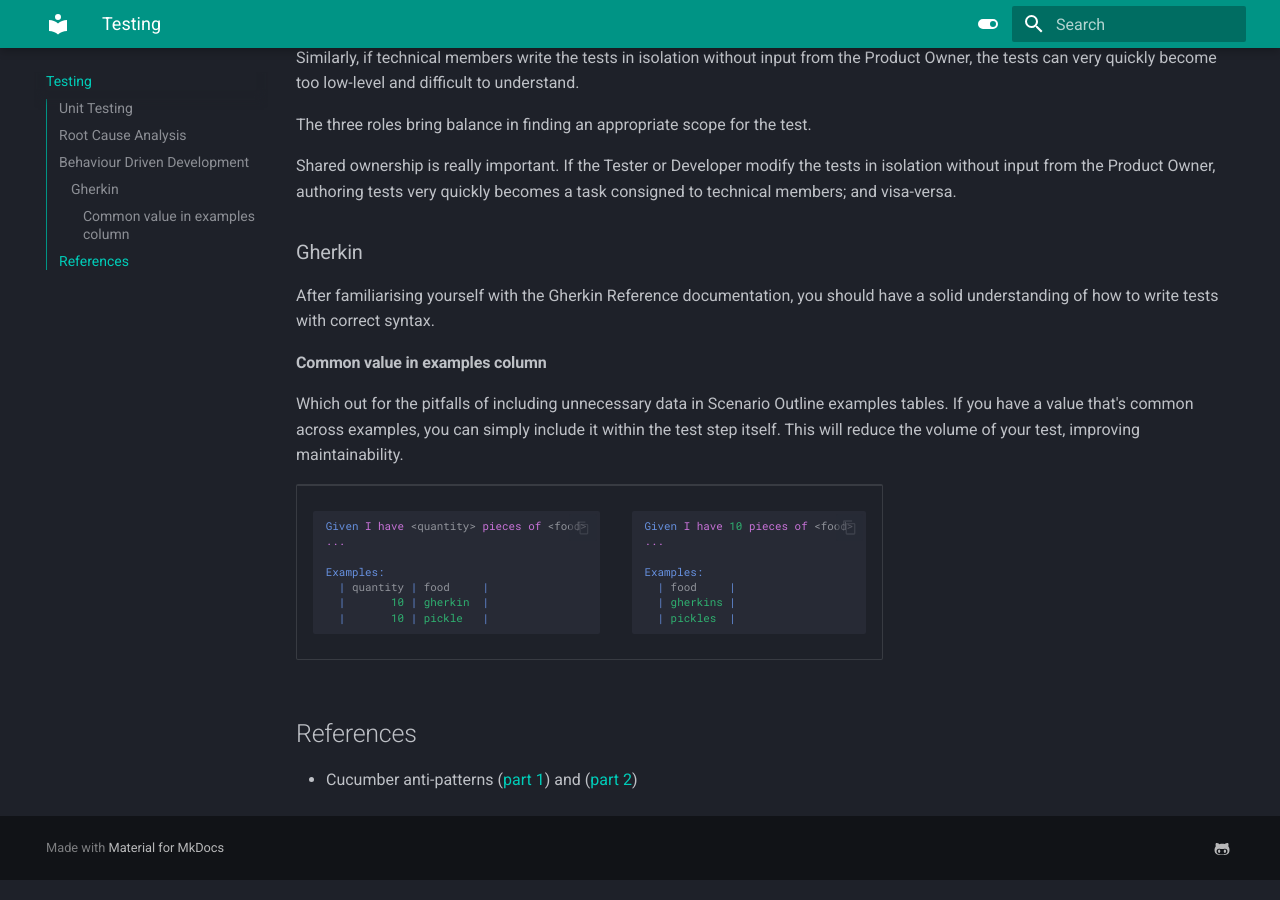
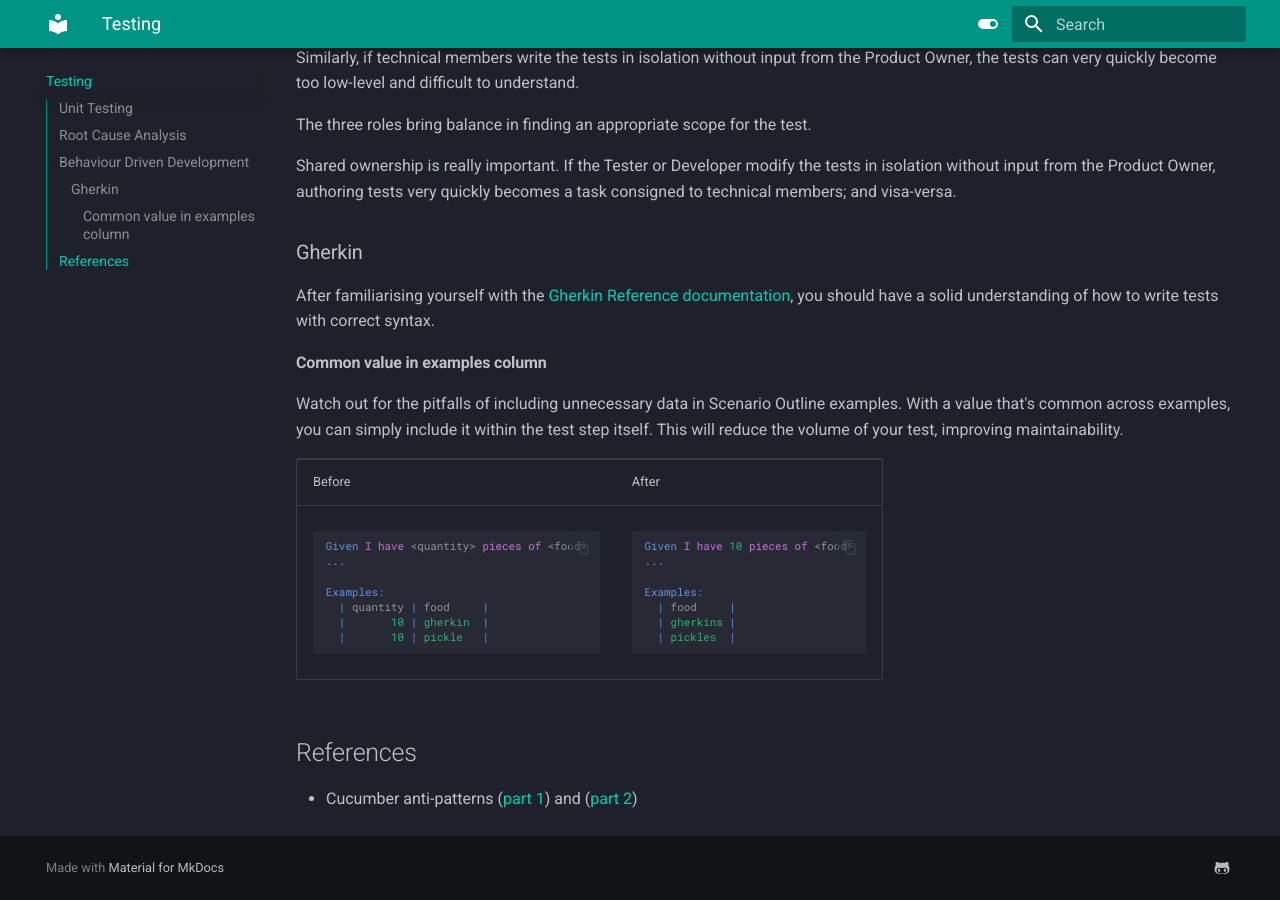
Before and after one commit to kieran-ryan/leabhar-cliste, an MkDocs documentation site: the page built from docs/testing.md, in a window 1280 px wide and 900 px high, scrolled down 1990 px. Built offline with MkDocs 1.6.1 and Material for MkDocs 9.7.7, drawn with Linux system fonts in a browser that asks for light colours.

Commit message:
Fix typo in gherkin common value tip

```diff
--- a/docs/testing.md
+++ b/docs/testing.md
@@ -73,13 +73,21 @@ Shared ownership is really important. If the Tester or Developer modify the test
 
 ### Gherkin
 
-After familiarising yourself with the Gherkin Reference documentation, you should have a solid understanding of how to write tests with correct syntax.
+After familiarising yourself with the [Gherkin Reference documentation](https://cucumber.io/docs/gherkin/reference/), you should have a solid understanding of how to write tests with correct syntax.
 
 #### Common value in examples column
 
-Which out for the pitfalls of including unnecessary data in Scenario Outline examples tables. If you have a value that's common across examples, you can simply include it within the test step itself. This will reduce the volume of your test, improving maintainability.
+Watch out for the pitfalls of including unnecessary data in Scenario Outline examples. With a value that's common across examples, you can simply include it within the test step itself. This will reduce the volume of your test, improving maintainability.
 
 <table>
+<tr>
+<td>
+Before
+</td>
+<td>
+After
+</td>
+</tr>
 <tr>
 <td>
 
```
